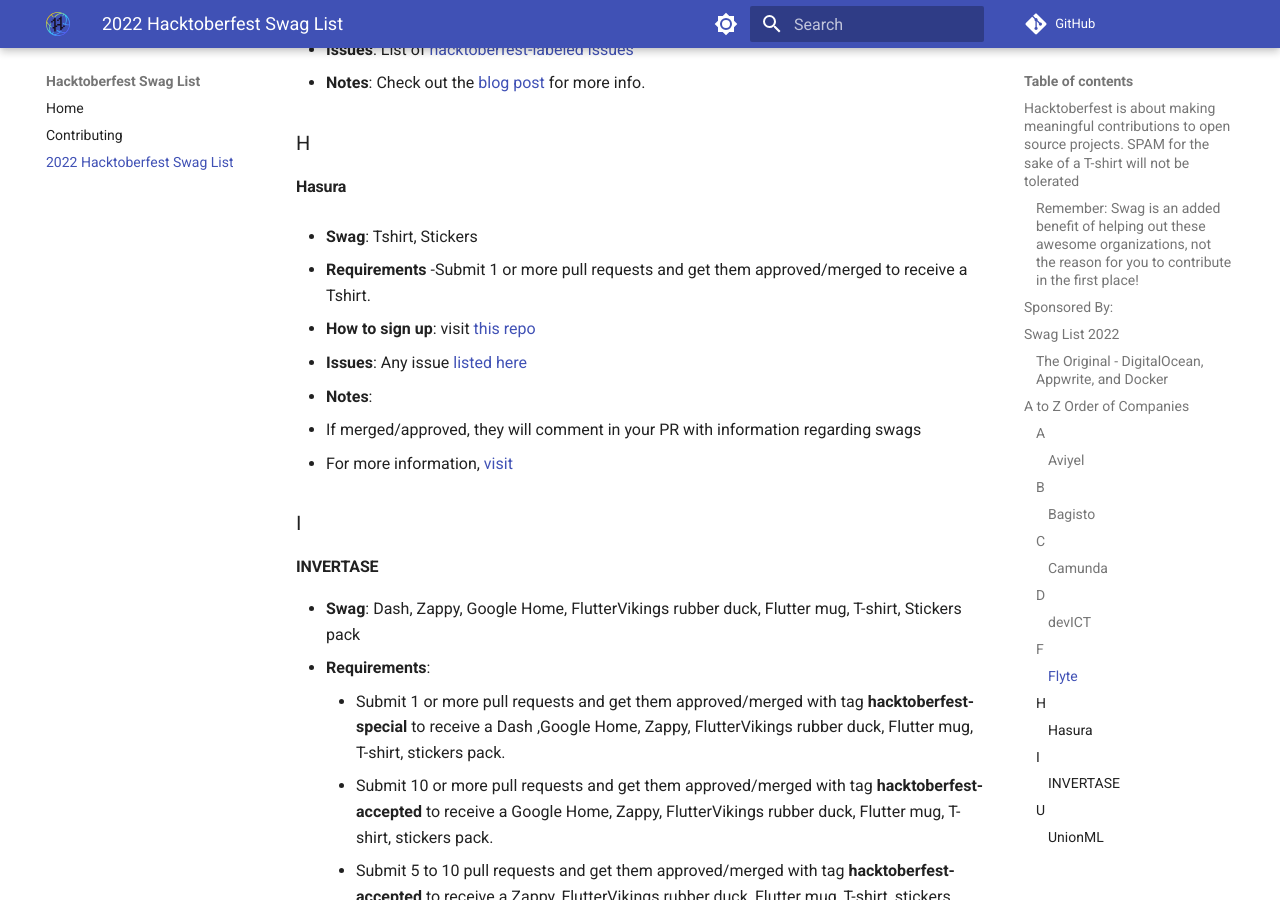
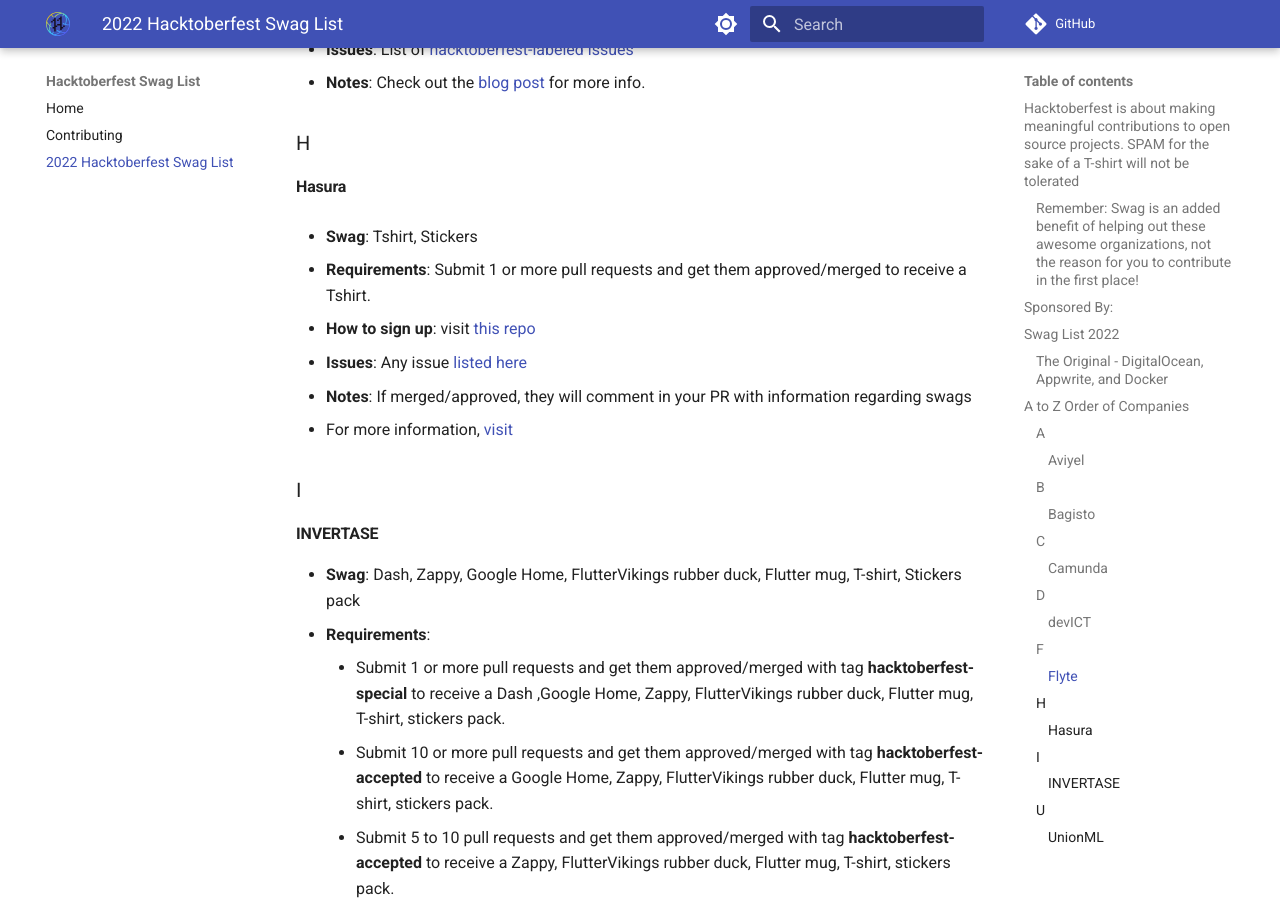
Before and after one commit to crweiner/hacktoberfest-swag-list, an MkDocs documentation site: the page built from docs/list.md, in a window 1280 px wide and 900 px high, scrolled down 3360 px. Built offline with MkDocs 1.6.1 and Material for MkDocs 9.7.7, drawn with Linux system fonts in a browser that asks for light colours; comment, search, counter and statistics services are not loaded.

Commit message:
AddedHasura.md

```diff
--- a/docs/list.md
+++ b/docs/list.md
@@ -101,12 +101,10 @@
 
 - **Swag**: Tshirt, Stickers
 
-- **Requirements**
-    -Submit 1 or more pull requests and get them approved/merged to receive a Tshirt.
+- **Requirements**: Submit 1 or more pull requests and get them approved/merged to receive a Tshirt.
 - **How to sign up**: visit [this repo](https://github.com/hasura/graphql-engine)
 - **Issues**: Any issue [listed here](https://github.com/hasura/graphql-engine/issues)
-- **Notes**:
-- If merged/approved, they will comment in your PR with information regarding swags
+- **Notes**: If merged/approved, they will comment in your PR with information regarding swags
 - For more information, [visit](https://hasura.io/blog/with-hasura-celebrate-open-source-in-style-with-hacktoberfest/)
 
 ### I
```
